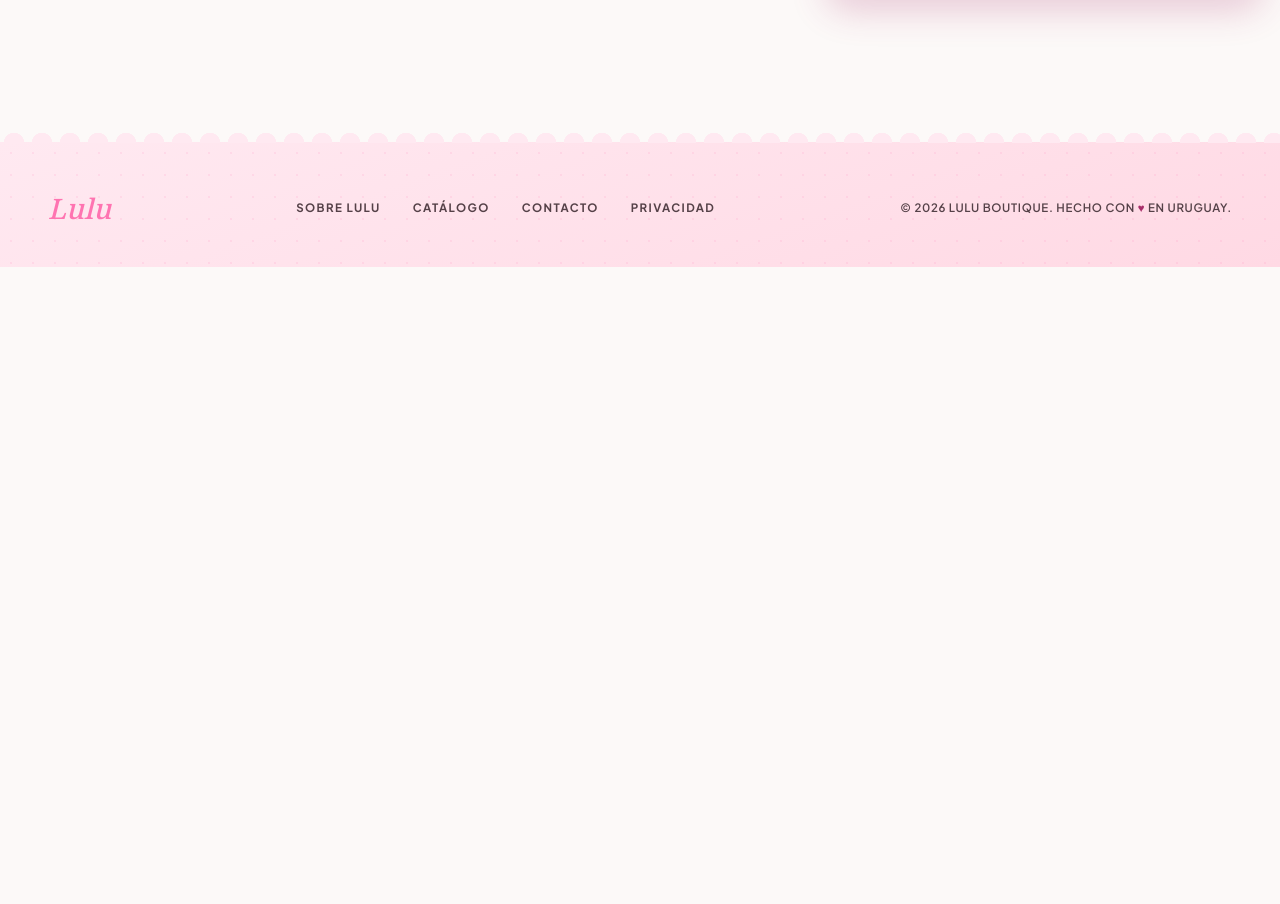
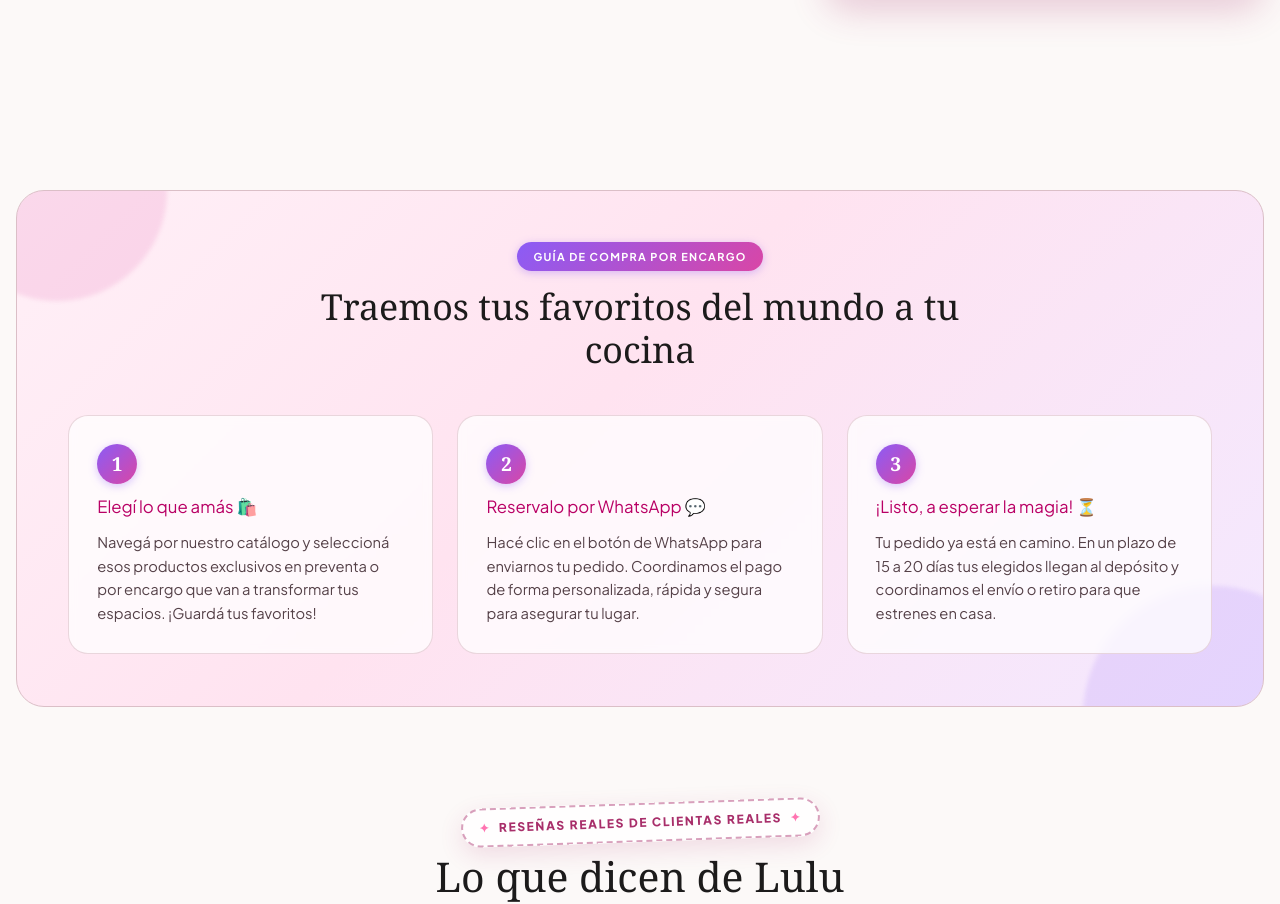
Before and after one commit to Mandy9943/lulu, a Next.js app: page /producto/bateria-premium-15-piezas in a window 1280 px wide. Shown: the part 1730-2634 px from the top of the page. Before the commit the page ends 1997 px from the top, so only its background shows below. Built offline with nearby package versions, Linux system fonts and the light colour scheme; no server answers.

Commit message:
feat: add presale guide and reviews to product detail pages
Presale products show a step-by-step order guide (reserve via
WhatsApp, 15-20 day arrival window) and every product page now ends
with the customer reviews section.

```diff
--- a/src/app/globals.css
+++ b/src/app/globals.css
@@ -2540,6 +2540,130 @@ select:focus-visible,
   color: var(--color-tertiary);
 }
 
+/* Guía preventa exprés — pedidos por encargo */
+.presale-guide {
+  width: min(1280px, calc(100% - 32px));
+  margin: 0 auto;
+  padding: clamp(48px, 6vw, 72px) 0 0;
+}
+
+.presale-guide-inner {
+  position: relative;
+  overflow: hidden;
+  padding: clamp(28px, 4vw, 56px);
+  border-radius: 28px;
+  background: linear-gradient(
+    135deg,
+    #fff0f7 0%,
+    #ffe3f0 45%,
+    #f3e8ff 100%
+  );
+  border: 1px solid var(--color-outline);
+  text-align: center;
+}
+
+.presale-guide-inner::before,
+.presale-guide-inner::after {
+  content: "";
+  position: absolute;
+  border-radius: 50%;
+  filter: blur(2px);
+  pointer-events: none;
+}
+
+.presale-guide-inner::before {
+  width: 220px;
+  height: 220px;
+  top: -110px;
+  left: -70px;
+  background: rgba(217, 70, 166, 0.14);
+}
+
+.presale-guide-inner::after {
+  width: 260px;
+  height: 260px;
+  bottom: -140px;
+  right: -80px;
+  background: rgba(139, 92, 246, 0.14);
+}
+
+.presale-guide-eyebrow {
+  display: inline-block;
+  margin: 0 0 14px;
+  padding: 6px 16px;
+  border-radius: 999px;
+  background: linear-gradient(135deg, #8b5cf6 0%, #d946a6 100%);
+  color: #fff;
+  font-size: 0.68rem;
+  font-weight: 700;
+  letter-spacing: 0.12em;
+  text-transform: uppercase;
+  box-shadow: 0 2px 8px rgba(139, 92, 246, 0.35);
+}
+
+.presale-guide-inner h2 {
+  margin: 0 auto clamp(28px, 4vw, 44px);
+  max-width: 640px;
+  font-family: var(--font-serif);
+  font-size: clamp(1.6rem, 2.8vw, 2.3rem);
+  line-height: 1.2;
+}
+
+.presale-guide-steps {
+  position: relative;
+  z-index: 1;
+  list-style: none;
+  margin: 0;
+  padding: 0;
+  display: grid;
+  grid-template-columns: repeat(3, 1fr);
+  gap: clamp(14px, 2vw, 24px);
+  text-align: left;
+}
+
+.presale-guide-step {
+  display: flex;
+  flex-direction: column;
+  gap: 10px;
+  padding: clamp(18px, 2.4vw, 28px);
+  border-radius: 20px;
+  background: rgba(255, 255, 255, 0.75);
+  backdrop-filter: blur(4px);
+  border: 1px solid rgba(219, 191, 199, 0.6);
+}
+
+.presale-guide-number {
+  display: grid;
+  place-items: center;
+  width: 40px;
+  height: 40px;
+  border-radius: 50%;
+  background: linear-gradient(135deg, #8b5cf6 0%, #d946a6 100%);
+  color: #fff;
+  font-family: var(--font-serif);
+  font-size: 1.2rem;
+  font-weight: 700;
+  box-shadow: 0 2px 8px rgba(139, 92, 246, 0.35);
+}
+
+.presale-guide-step h3 {
+  margin: 0;
+  font-size: 1.05rem;
+  color: var(--color-tertiary);
+}
+
+.presale-guide-step p {
+  margin: 0;
+  color: var(--color-muted);
+  font-size: 0.92rem;
+}
+
+@media (max-width: 900px) {
+  .presale-guide-steps {
+    grid-template-columns: 1fr;
+  }
+}
+
 /* Cómo comprar — pasos de compra */
 .how-to-buy {
   width: min(1280px, calc(100% - 32px));
--- a/src/app/producto/[slug]/page.tsx
+++ b/src/app/producto/[slug]/page.tsx
@@ -1,6 +1,8 @@
 import { Icon } from "@/components/Icon";
 import { JsonLd } from "@/components/JsonLd";
+import { PresaleGuide } from "@/components/PresaleGuide";
 import { ProductDetailClient } from "@/components/ProductDetailClient";
+import { Reviews } from "@/components/Reviews";
 import {
   getAllSlugs,
   getCover,
@@ -113,6 +115,7 @@ export default async function ProductPage({
   };
 
   return (
+    <>
       <article className="product-detail">
         <JsonLd data={productLd} />
         <JsonLd data={breadcrumbLd} />
@@ -133,5 +136,8 @@ export default async function ProductPage({
 
         <ProductDetailClient product={product} />
       </article>
+      {product.presale && <PresaleGuide />}
+      <Reviews />
+    </>
   );
 }
--- /dev/null
+++ b/src/components/PresaleGuide.tsx
@@ -0,0 +1,47 @@
+const steps = [
+  {
+    emoji: "🛍️",
+    title: "Elegí lo que amás",
+    description:
+      "Navegá por nuestro catálogo y seleccioná esos productos exclusivos en preventa o por encargo que van a transformar tus espacios. ¡Guardá tus favoritos!",
+  },
+  {
+    emoji: "💬",
+    title: "Reservalo por WhatsApp",
+    description:
+      "Hacé clic en el botón de WhatsApp para enviarnos tu pedido. Coordinamos el pago de forma personalizada, rápida y segura para asegurar tu lugar.",
+  },
+  {
+    emoji: "⏳",
+    title: "¡Listo, a esperar la magia!",
+    description:
+      "Tu pedido ya está en camino. En un plazo de 15 a 20 días tus elegidos llegan al depósito y coordinamos el envío o retiro para que estrenes en casa.",
+  },
+];
+
+export function PresaleGuide() {
+  return (
+    <section className="presale-guide" aria-labelledby="presale-guide-title">
+      <div className="presale-guide-inner">
+        <p className="presale-guide-eyebrow">Guía de compra por encargo</p>
+        <h2 id="presale-guide-title">
+          Traemos tus favoritos del mundo a tu cocina
+        </h2>
+        <ol className="presale-guide-steps">
+          {steps.map((step, index) => (
+            <li className="presale-guide-step" key={step.title}>
+              <span className="presale-guide-number" aria-hidden="true">
+                {index + 1}
+              </span>
+              <h3>
+                {step.title}{" "}
+                <span aria-hidden="true">{step.emoji}</span>
+              </h3>
+              <p>{step.description}</p>
+            </li>
+          ))}
+        </ol>
+      </div>
+    </section>
+  );
+}
```
Lines whose indentation alone changed are shown as unchanged.
